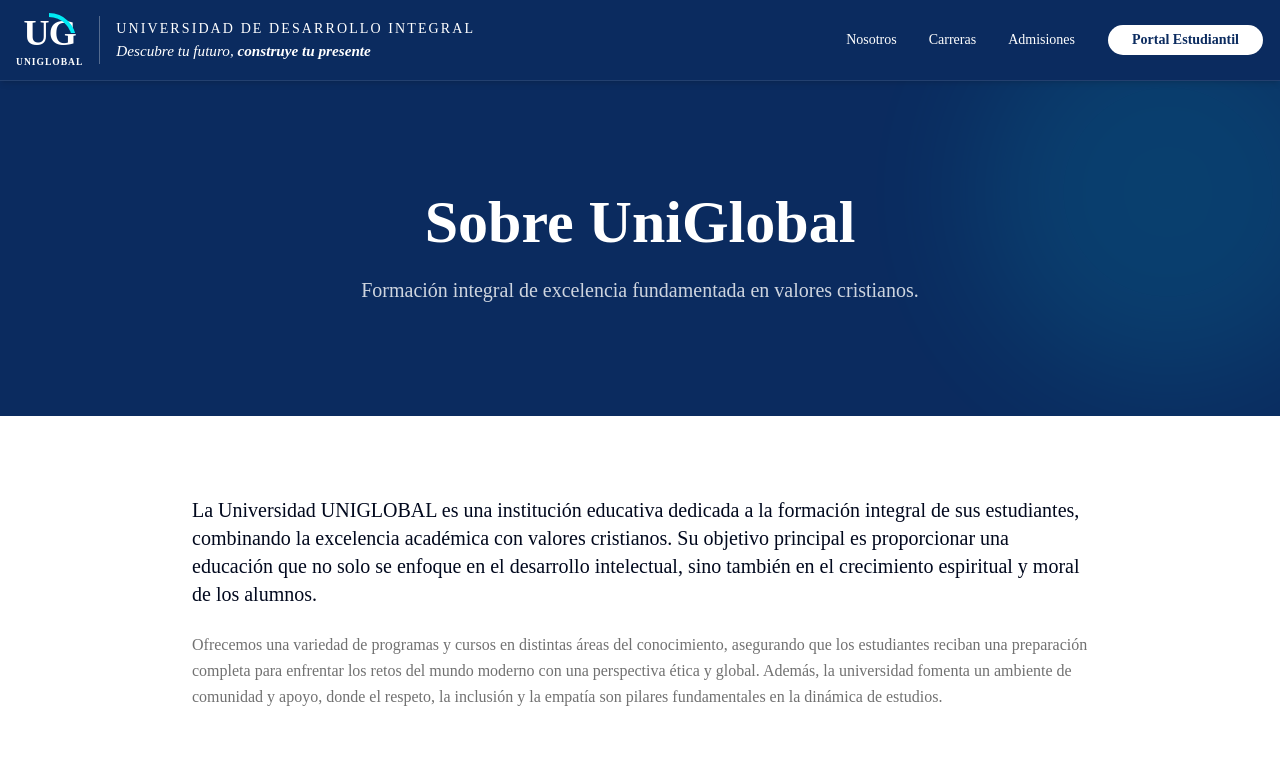
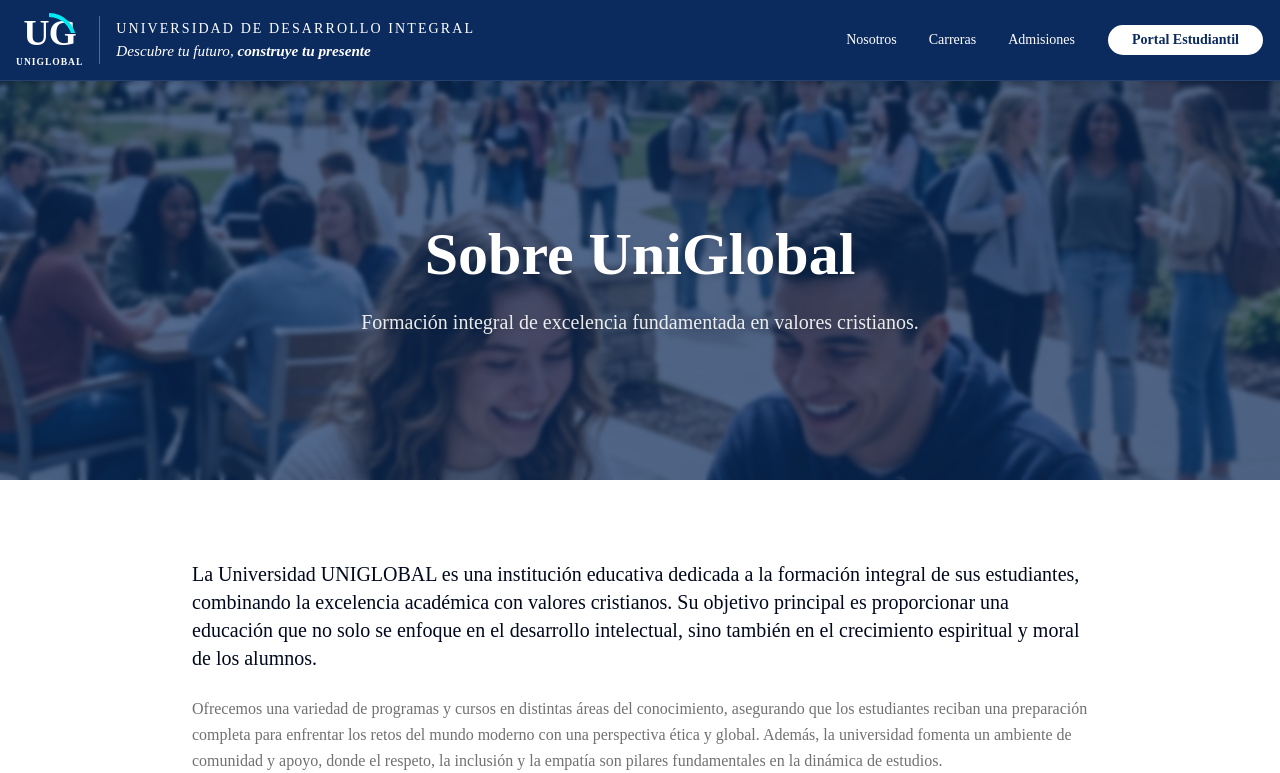
Before and after one commit to universidaduniglobal/antigravity, a Next.js app: page /nosotros in a window 1280 px wide. Shown: the top 773 px of the page. Built offline with nearby package versions, Linux system fonts and the light colour scheme.

Commit message:
feat: update nosotros header background with students image

```diff
--- a/src/app/nosotros/page.tsx
+++ b/src/app/nosotros/page.tsx
@@ -1,5 +1,6 @@
 import { CheckCircle2 } from "lucide-react";
 import type { Metadata } from "next";
+import Image from "next/image";
 
 export const metadata: Metadata = {
   title: "Nosotros | Universidad UniGlobal",
@@ -20,12 +21,22 @@ export default function NosotrosPage() {
   return (
     <div className="flex flex-col min-h-screen">
       {/* Header Section */}
-      <section className="bg-primary text-primary-foreground py-20 md:py-28 relative overflow-hidden">
-        <div className="absolute top-0 right-0 -mr-20 -mt-20 w-96 h-96 bg-accent rounded-full opacity-10 blur-3xl"></div>
+      <section className="relative py-24 md:py-36 overflow-hidden flex items-center justify-center">
+        <div className="absolute inset-0 z-0">
+          <Image
+            src="/images/nosotros-hero.png"
+            alt="Estudiantes leyendo en el campus"
+            fill
+            className="object-cover"
+            priority
+          />
+          <div className="absolute inset-0 bg-primary/70 backdrop-blur-[2px]"></div>
+        </div>
+
         <div className="container mx-auto px-4 relative z-10">
           <div className="max-w-3xl mx-auto text-center">
-            <h1 className="text-4xl md:text-6xl font-bold mb-6">Sobre UniGlobal</h1>
-            <p className="text-xl text-primary-foreground/80">
+            <h1 className="text-4xl md:text-6xl font-bold mb-6 text-white drop-shadow-md">Sobre UniGlobal</h1>
+            <p className="text-xl text-white/90 drop-shadow-sm">
               Formación integral de excelencia fundamentada en valores cristianos.
             </p>
           </div>
```
Also changed, not shown: public/images/nosotros-hero.png (added).
